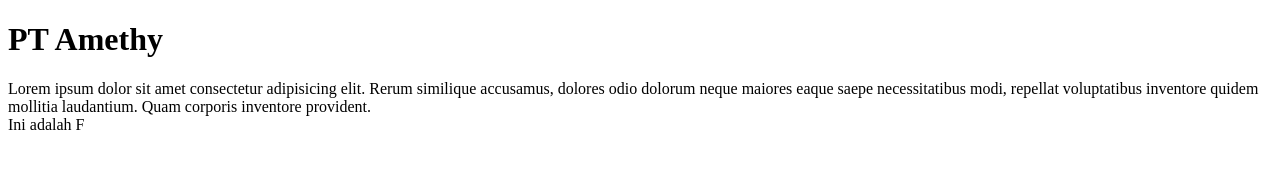
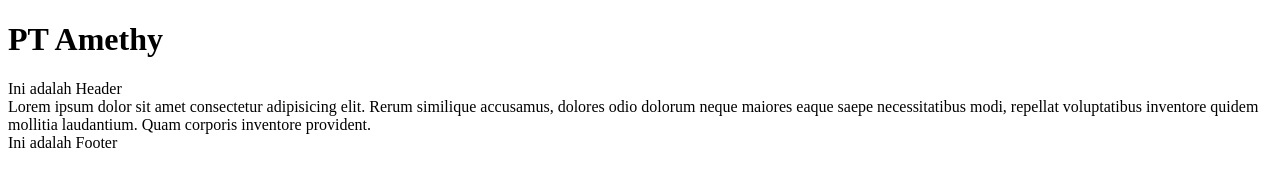
Before and after one commit to amethy01/CompanyProfile, a plain HTML site: page index.html in a window 1280 px wide. Drawn offline with Linux system fonts and the light colour scheme.

Commit message:
menambahkan header

```diff
--- a/index.html
+++ b/index.html
@@ -7,9 +7,10 @@
 </head>
 <body>
     <h1>PT Amethy</h1>
+    <header>Ini adalah Header</header>
     <div>Lorem ipsum dolor
         sit amet consectetur adipisicing elit. Rerum similique accusamus, dolores odio dolorum neque maiores eaque saepe necessitatibus modi, repellat voluptatibus inventore quidem mollitia laudantium. Quam corporis inventore provident.</div>
 
-    <footer>Ini adalah F</footer>
+    <footer>Ini adalah Footer</footer>
 </body>
 </html>
```
Also changed, not shown: 1 other file.
